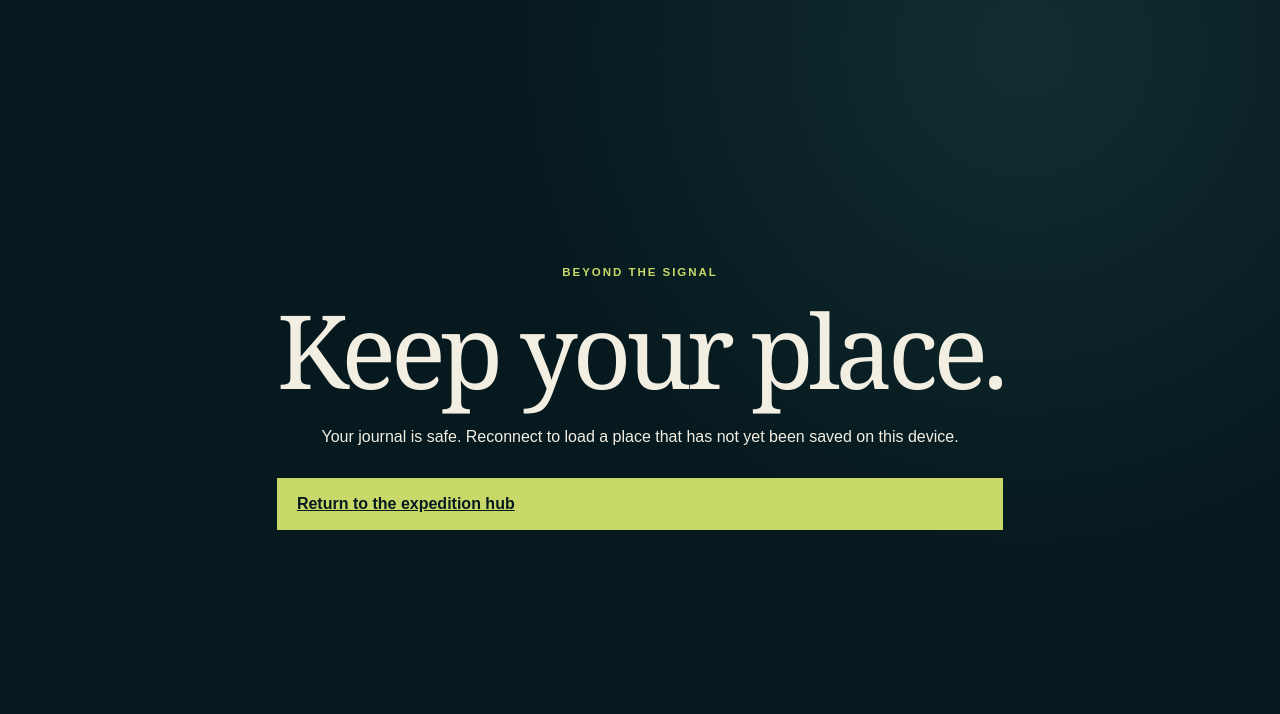
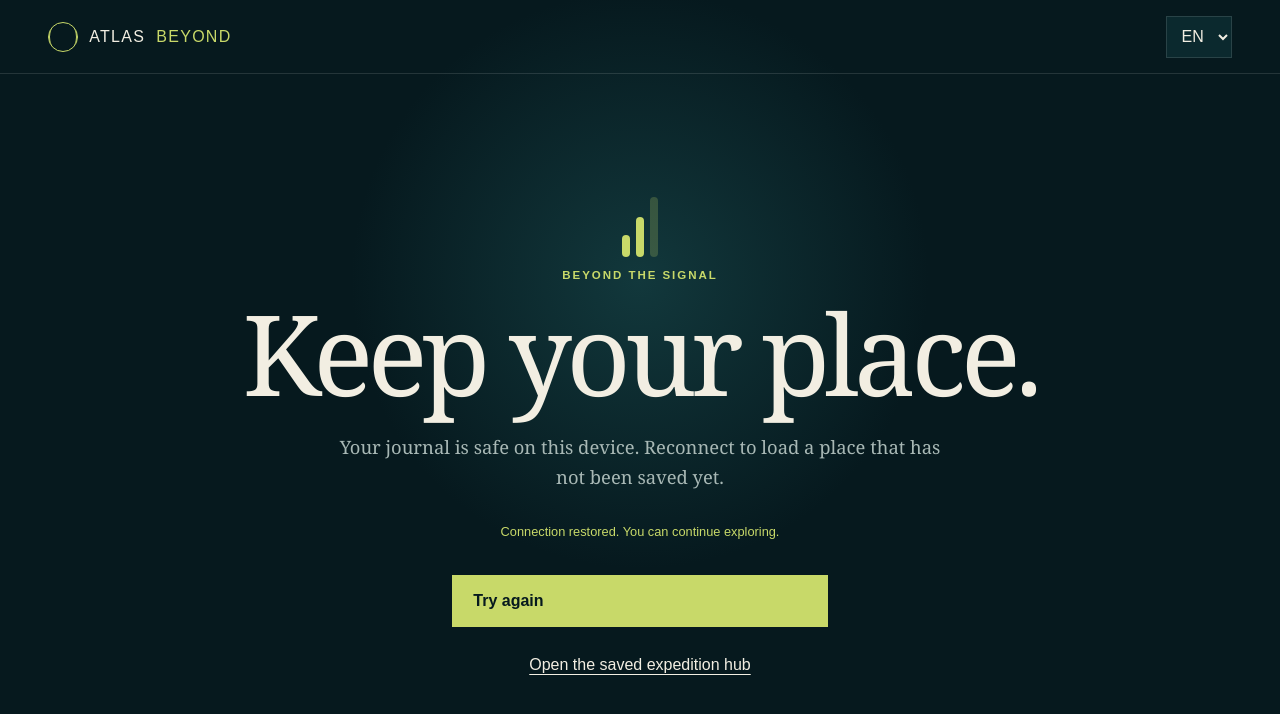
Before and after one commit to MungangaThelly/AtlasBeyond, a website: page offline.html in a window 1280 px wide. Drawn offline with Linux system fonts and the light colour scheme.

Commit message:
Add multilingual offline recovery

```diff
--- /dev/null
+++ b/offline.css
@@ -0,0 +1 @@
+.offline-body{min-height:100vh;background:radial-gradient(circle at 50% 35%,#12383c 0,transparent 35%),var(--night)}.offline-header{height:74px;padding:0 clamp(1rem,4vw,3rem);display:flex;align-items:center;justify-content:space-between;border-bottom:1px solid var(--line)}.offline-header select{padding:.65rem;border:1px solid var(--line);background:#0b292e;color:var(--ink)}.offline-body main{min-height:calc(100vh - 74px);padding:2rem;display:grid;place-content:center;justify-items:center;text-align:center}.offline-body h1{max-width:800px;margin:.7rem 0;font-size:clamp(3.5rem,9vw,7rem)}.offline-copy{max-width:620px;color:var(--muted);font:1.15rem/1.65 Georgia}.offline-status{min-height:1.5em;color:var(--lime);font-size:.8rem}.offline-actions{margin-top:1.2rem;display:flex;flex-wrap:wrap;justify-content:center;align-items:center;gap:1rem}.offline-actions .primary{padding:1rem 1.3rem}.offline-actions a{padding:.8rem;color:var(--ink);text-underline-offset:4px}.offline-signal{height:70px;display:flex;align-items:end;gap:.4rem}.offline-signal i{display:block;width:8px;border-radius:8px;background:var(--lime)}.offline-signal i:nth-child(1){height:22px}.offline-signal i:nth-child(2){height:40px}.offline-signal i:nth-child(3){height:60px;opacity:.22}@media(max-width:520px){.offline-header .brand{font-size:.8rem}.offline-actions{display:grid;width:100%}.offline-actions>*{width:100%}}
--- a/offline.html
+++ b/offline.html
@@ -1,3 +1,22 @@
 <!doctype html>
-<html lang="en"><head><meta charset="UTF-8"><meta name="viewport" content="width=device-width,initial-scale=1"><title>Offline · Atlas Beyond</title><link rel="stylesheet" href="styles.css"></head>
-<body><main style="min-height:100vh;display:grid;place-content:center;text-align:center;padding:2rem"><p class="eyebrow">Beyond the signal</p><h1>Keep your place.</h1><p>Your journal is safe. Reconnect to load a place that has not yet been saved on this device.</p><p><a class="primary" href="index.html">Return to the expedition hub</a></p></main></body></html>
+<html lang="en">
+<head>
+  <meta charset="UTF-8">
+  <meta name="viewport" content="width=device-width,initial-scale=1">
+  <meta name="theme-color" content="#071f20">
+  <title>Offline · Atlas Beyond</title>
+  <link rel="stylesheet" href="styles.css?v=0.8.0">
+  <link rel="stylesheet" href="accessibility.css?v=1.0.0">
+  <link rel="stylesheet" href="offline.css?v=1.0.0">
+</head>
+<body class="offline-body">
+  <header class="offline-header"><a class="brand" href="index.html"><span class="globe"></span>Atlas <i>Beyond</i></a><select id="offline-language" aria-label="Language"><option value="en">EN</option><option value="fr">FR</option><option value="sv">SV</option></select></header>
+  <main id="main-content">
+    <div class="offline-signal" aria-hidden="true"><i></i><i></i><i></i></div>
+    <p class="eyebrow" id="offline-eyebrow"></p><h1 id="offline-title"></h1><p class="offline-copy" id="offline-copy"></p>
+    <p class="offline-status" id="offline-status" role="status" aria-live="polite"></p>
+    <div class="offline-actions"><button class="primary" id="retry-connection" type="button"></button><a id="return-cached" href="index.html"></a></div>
+  </main>
+  <script src="offline.js?v=1.0.0"></script>
+</body>
+</html>
--- /dev/null
+++ b/offline.js
@@ -0,0 +1,16 @@
+(function () {
+  const copy = {
+    en: { eyebrow: 'Beyond the signal', title: 'Keep your place.', detail: 'Your journal is safe on this device. Reconnect to load a place that has not been saved yet.', offline: 'You are offline. Saved expeditions remain available.', online: 'Connection restored. You can continue exploring.', checking: 'Checking the connection…', unavailable: 'The atlas is still beyond the signal.', retry: 'Try again', cached: 'Open the saved expedition hub' },
+    fr: { eyebrow: 'Au-delà du signal', title: 'Gardez votre place.', detail: 'Votre carnet est en sécurité sur cet appareil. Reconnectez-vous pour charger un lieu qui n’a pas encore été enregistré.', offline: 'Vous êtes hors ligne. Les expéditions enregistrées restent disponibles.', online: 'Connexion rétablie. Vous pouvez poursuivre l’exploration.', checking: 'Vérification de la connexion…', unavailable: 'L’atlas est toujours hors de portée.', retry: 'Réessayer', cached: 'Ouvrir le centre d’expéditions enregistré' },
+    sv: { eyebrow: 'Bortom signalen', title: 'Behåll din plats.', detail: 'Din journal är säker på den här enheten. Anslut igen för att läsa in en plats som ännu inte har sparats.', offline: 'Du är offline. Sparade expeditioner är fortfarande tillgängliga.', online: 'Anslutningen är tillbaka. Du kan fortsätta utforska.', checking: 'Kontrollerar anslutningen…', unavailable: 'Atlasen är fortfarande utom räckhåll.', retry: 'Försök igen', cached: 'Öppna det sparade expeditionsnavet' }
+  };
+  const $ = id => document.getElementById(id);
+  let language = localStorage.getItem('atlas-language') || 'en';
+  if (!copy[language]) language = 'en';
+  const words = () => copy[language];
+  function status() { $('offline-status').textContent = navigator.onLine ? words().online : words().offline; }
+  function render() { const text = words(); document.documentElement.lang = language; $('offline-language').value = language; $('offline-eyebrow').textContent = text.eyebrow; $('offline-title').textContent = text.title; $('offline-copy').textContent = text.detail; $('retry-connection').textContent = text.retry; $('return-cached').textContent = text.cached; status(); }
+  $('offline-language').addEventListener('change', event => { language = event.target.value; localStorage.setItem('atlas-language', language); render(); });
+  $('retry-connection').addEventListener('click', async () => { $('offline-status').textContent = words().checking; try { const response = await fetch('./index.html?connection-check=1', { cache: 'no-store' }); if (!response.ok) throw new Error('Unavailable'); location.href = 'index.html'; } catch { $('offline-status').textContent = words().unavailable; } });
+  window.addEventListener('online', status); window.addEventListener('offline', status); render();
+}());
--- a/package.json
+++ b/package.json
@@ -17,7 +17,8 @@
     "check:explorer-data": "node --check explorer-data.js && node tests/audit-explorer-data.mjs",
     "check:pwa-update": "node --check update-manager.js && node tests/audit-pwa-update.mjs",
     "check:map-resilience": "node --check map-fallback.js && node tests/audit-map-fallback.mjs",
+    "check:offline-recovery": "node --check offline.js && node tests/audit-offline-recovery.mjs",
     "test:smoke": "node tests/smoke.mjs",
-    "check": "npm run check:syntax && npm run check:schema && npm run check:migration && npm run check:skills && npm run check:content && npm run check:accessibility && npm run check:localization && npm run check:community-privacy && npm run check:explorer-data && npm run check:pwa-update && npm run check:map-resilience && npm run test:smoke"
+    "check": "npm run check:syntax && npm run check:schema && npm run check:migration && npm run check:skills && npm run check:content && npm run check:accessibility && npm run check:localization && npm run check:community-privacy && npm run check:explorer-data && npm run check:pwa-update && npm run check:map-resilience && npm run check:offline-recovery && npm run test:smoke"
   }
 }
--- a/sw.js
+++ b/sw.js
@@ -1,11 +1,11 @@
-const CACHE = 'atlas-beyond-v32';
+const CACHE = 'atlas-beyond-v33';
 const SHELL = [
   './', './index.html', './atlas.html', './region-player.html?expedition=patagonia-continents-end',
   './styles.css', './map.css', './onboarding.css', './evidence.css', './progression.css', './page-navigation.js', './page-navigation.css', './accessibility.js', './accessibility.css', './explorer-data.js', './explorer-data.css', './update-manager.js', './update-manager.css', './map-fallback.js', './map-fallback.css',
   './living-world.css', './hub.css', './navigation.css', './atlas.css', './region-player.css', './region-shell.css', './region-controls.js', './region-controls.css', './region-night.css', './region-polish.css',
   './app.js', './investigations.js', './progression.js', './catalog.js', './iceland-expansion.js', './skills.js', './skills.css', './living-world.js', './endgame.js', './endgame.css', './canonical-content.js', './canonical-adapter.js',
   './atlas.js', './patagonia-data.js', './east-africa-data.js', './central-asia-data.js', './region-player.js', './passport.html', './passport.js', './passport-page.js', './passport.css', './community.html', './community.js', './community-client.js', './community-config.js', './community-privacy.js', './community.css', './resilience.js', './resilience.css', './visual-art.css', './daily.html', './daily.js', './daily.css', './seals.html', './seals.js', './seals.css', './synthesis.html', './synthesis.js', './synthesis.css',
-  './favicon.ico', './manifest.webmanifest', './install.js', './install.css', './achievements.js', './achievements.css', './assets/atlas-icon.svg', './assets/atlas-icon-192.png', './assets/atlas-icon-512.png', './assets/expeditions/iceland.jpg', './assets/expeditions/patagonia.jpg', './assets/expeditions/east-africa.jpg', './assets/expeditions/central-asia.jpg', './offline.html'
+  './favicon.ico', './manifest.webmanifest', './install.js', './install.css', './achievements.js', './achievements.css', './assets/atlas-icon.svg', './assets/atlas-icon-192.png', './assets/atlas-icon-512.png', './assets/expeditions/iceland.jpg', './assets/expeditions/patagonia.jpg', './assets/expeditions/east-africa.jpg', './assets/expeditions/central-asia.jpg', './offline.html', './offline.js', './offline.css'
 ];
 
 self.addEventListener('install', event => {
```
Also changed, not shown: docs/ARCHITECTURE.md (+4 -0 lines), tests/audit-localization.mjs (+1 -1 lines), tests/audit-offline-recovery.mjs (added, +7 -0 lines), tests/smoke.mjs (+3 -2 lines), README.md.
